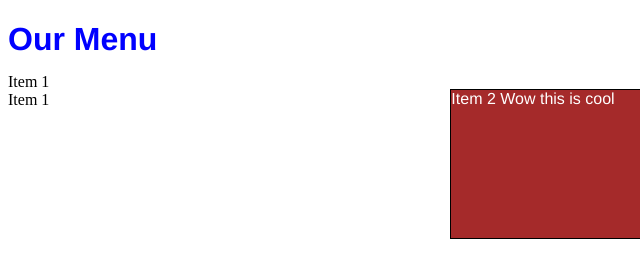
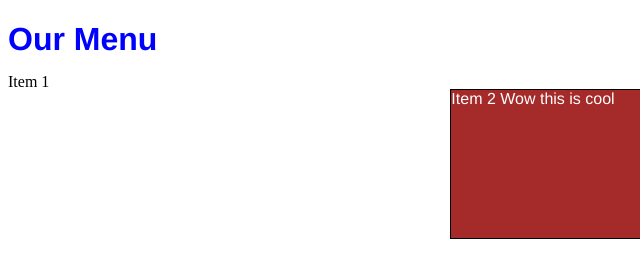
Before and after one commit to gerojmm/module2-solution, a plain HTML site: page index.html in a window 1280 px wide. Shown: the full height of the page, 0-640 px from the left. Drawn offline with Linux system fonts and the light colour scheme.

Commit message:
Update index.html

```diff
--- a/index.html
+++ b/index.html
@@ -11,7 +11,6 @@
    <div class="row">
    <div class="col-lg-3 col-md-6">
      <div>Item 1</div>
-     <div>Item 1</div>
      </div>
    <div class="col-lg-3 col-md-6"><p>Item 2 Wow this is cool</p></div>
    <div class="col-lg-3 col-md-6"><p>Item 3</p></div>
```
